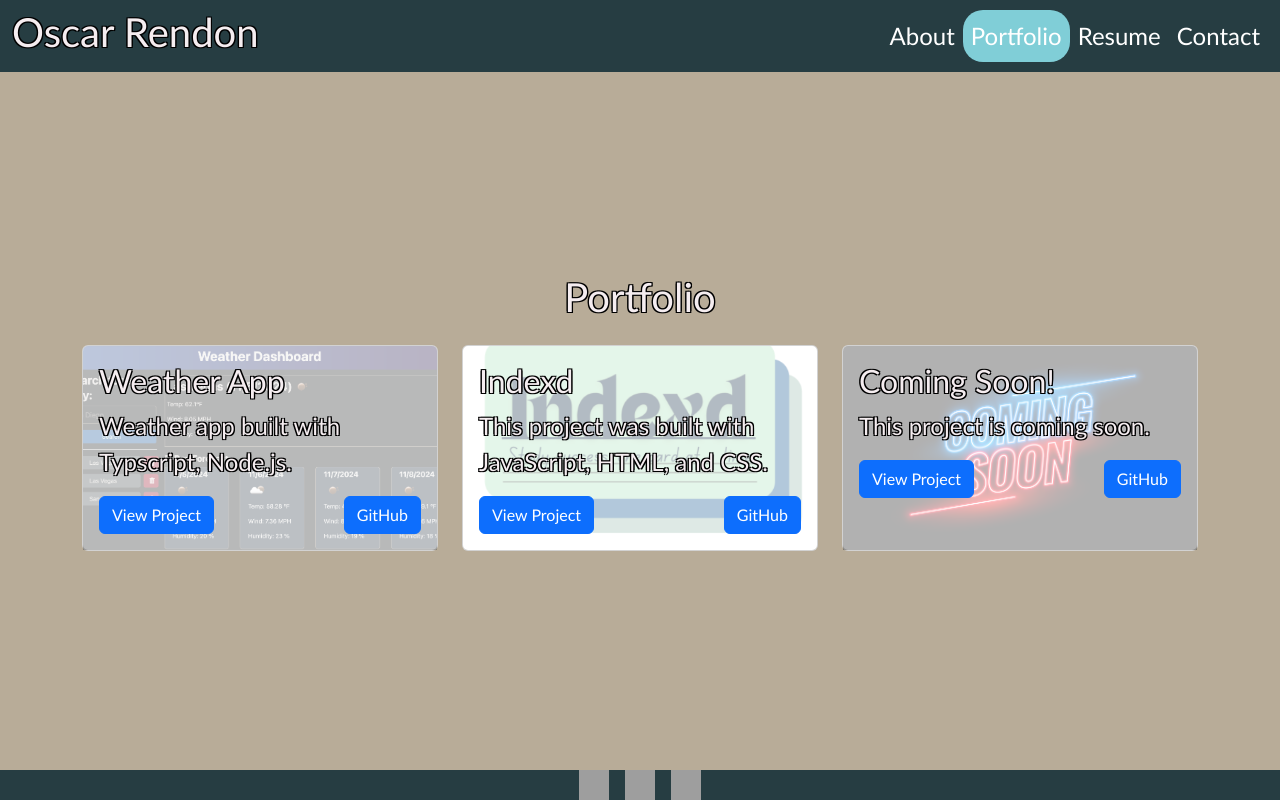
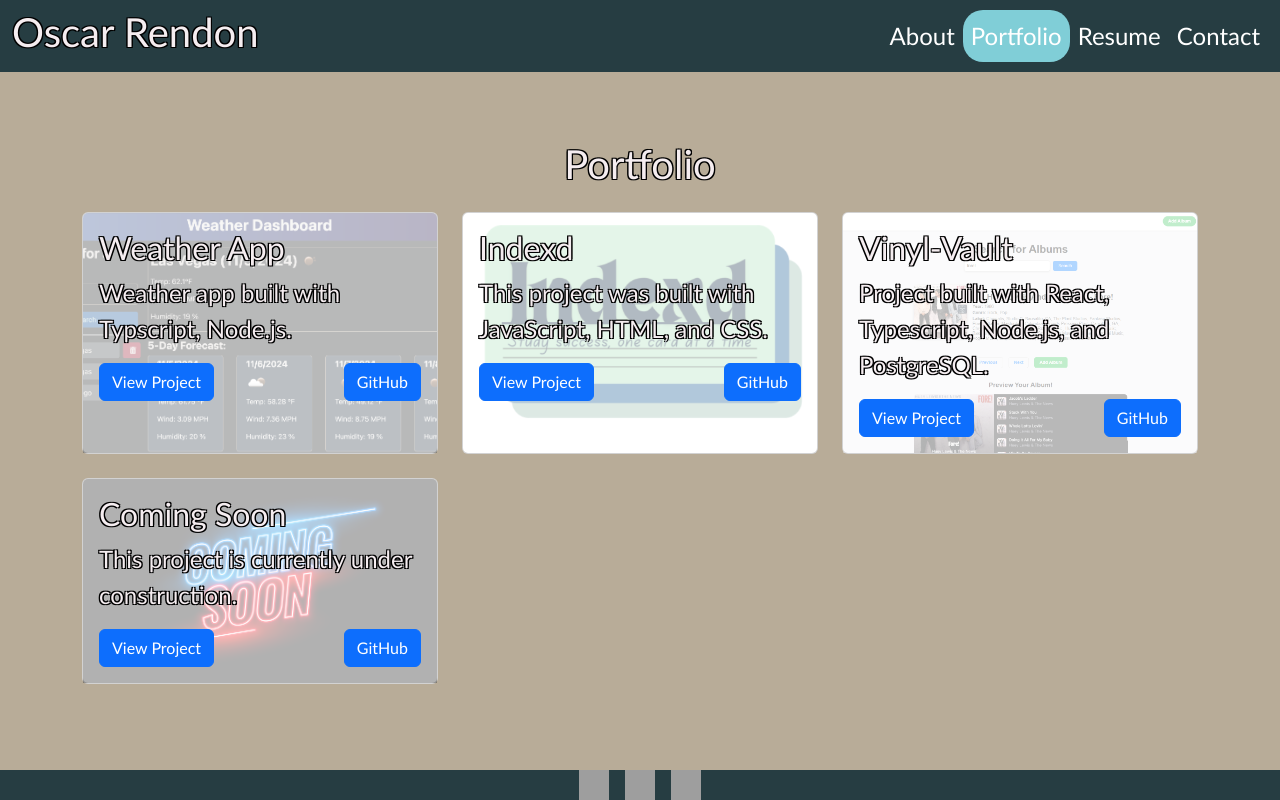
Before and after one commit to Danr55/OHPortfolio, a React (Vite) app: page /portfolio in a window 1280 px wide. Built offline with nearby package versions, Linux system fonts and the light colour scheme; grey boxes are pictures that could not be loaded.

Commit message:
Added 3rd project

```diff
--- a/src/assets/projectsData.js
+++ b/src/assets/projectsData.js
@@ -1,6 +1,7 @@
 import IndexdLogo from './IndexdLogo.png';
 import WeatherAppLogo from './WeatherApp.png';
 import ComingSoon from './ComingSoon.jpg';
+import VinylVault from './VinylVault.png';
 
 export const projectsData = [
     {
@@ -21,8 +22,16 @@ export const projectsData = [
     },
     {
         id: 3,
-        title: 'Coming Soon!',
-        description: 'This project is coming soon.',
+        title: 'Vinyl-Vault',
+        description: 'Project built with React, Typescript, Node.js, and PostgreSQL.',
+        url: 'https://vinyl-vault-1.onrender.com/',
+        github: 'https://github.com/KatanaFinKoi/Vinyl-Vault',
+        image: VinylVault
+    },
+    {
+        id: 4,
+        title: 'Coming Soon',
+        description: 'This project is currently under construction.',
         url: '#',
         github: '#',
         image: ComingSoon
```
Also changed, not shown: src/assets/VinylVault.png (added).
